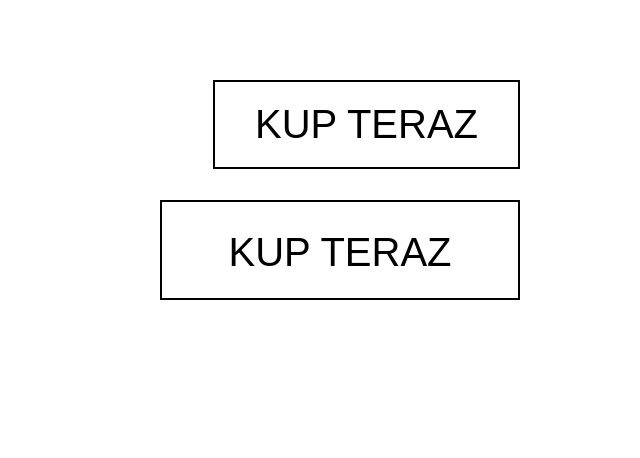
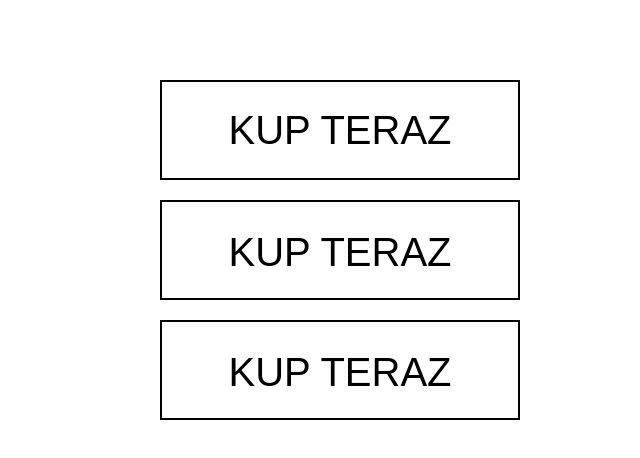
Before and after one commit to miloch88/Buttons3, a plain HTML site: page index.html in a window 1280 px wide. Shown: the whole page, without its empty margins (640-1280 px from the left). Drawn offline with Linux system fonts and the light colour scheme.

Commit message:
Third Commit

```diff
--- a/css/style.css
+++ b/css/style.css
@@ -1,4 +1,4 @@
-*{
+* {
     margin: 0;
     padding: 0;
 }
@@ -9,6 +9,8 @@
     right: 15vh;
     border: 2px solid black;
     padding: 20px 40px;
+    width: 360px;
+    height: 100px;
     background-color: white;
     font-size: 40px;
     text-transform: uppercase;
@@ -33,7 +35,45 @@
     /* animation: shakes 5s linear infinite; */
 }
 
-button span{
+.button3 {
+    position: absolute;
+    top: 40vh;
+    right: 15vh;
+    border: 2px solid black;
+    width: 360px;
+    height: 100px;
+    background-color: white;
+    font-size: 40px;
+    text-transform: uppercase;
+    font-family: Arial, Helvetica, sans-serif;
+    overflow: hidden;
+    cursor: pointer;
+    /* animation: shakes 5s linear infinite; */
+}
+
+.button3 span{
+    display: block;
+    line-height: 100px;
+    position: relative;
+    top:0;
+    left: 0;
+    transition:  .2s linear;
+}
+
+.button3 span:nth-child(2) {
+    top: -100px;
+    left: 360px;
+}
+
+.button3:hover span:nth-child(1) {
+    left: -360px;
+}
+
+.button3:hover span:nth-child(2) {
+    left: 0
+}
+
+.button2 span {
     display: block;
     line-height: 100px;
     position: relative;
@@ -42,7 +82,7 @@ button span{
     /* animation: shakes 5s linear infinite; */
 }
 
-button:hover span {
+.button2:hover span {
     top: -100px;
 }
 
--- a/index.html
+++ b/index.html
@@ -11,5 +11,6 @@
 <body>
     <button class="button1">Kup teraz</button>
     <button class="button2"><span>Kup Teraz</span><span>Super okazja!</span></button>
+    <button class="button3"><span>Kup Teraz</span><span>Super okazja!</span></button>
 </body>
 </html>
```
